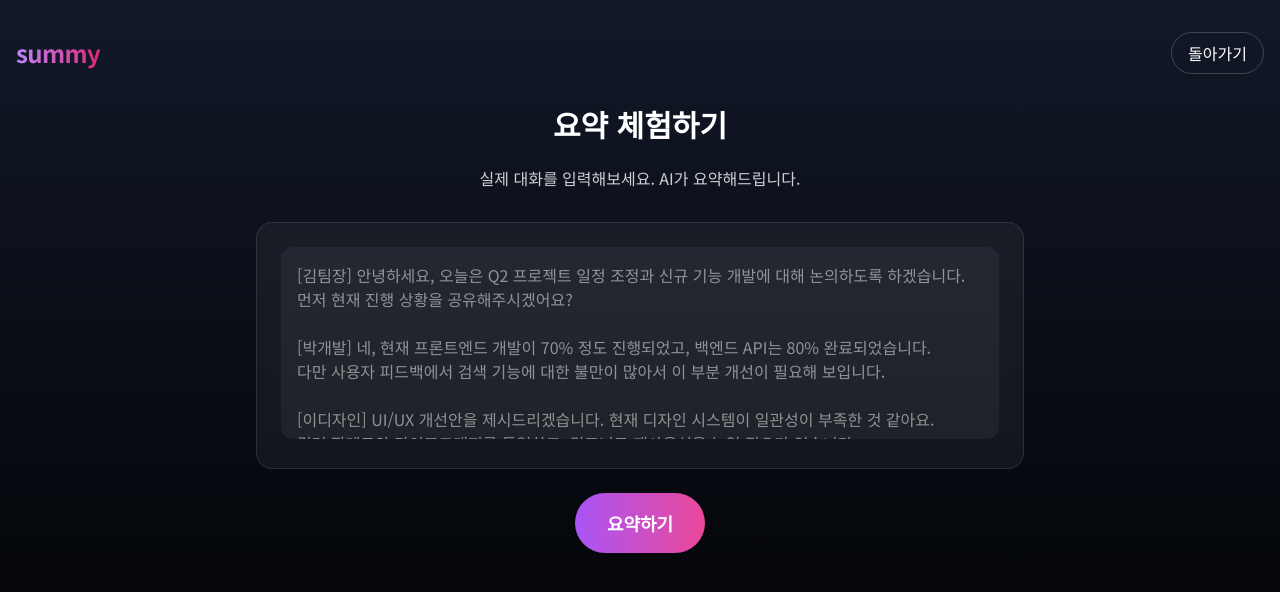
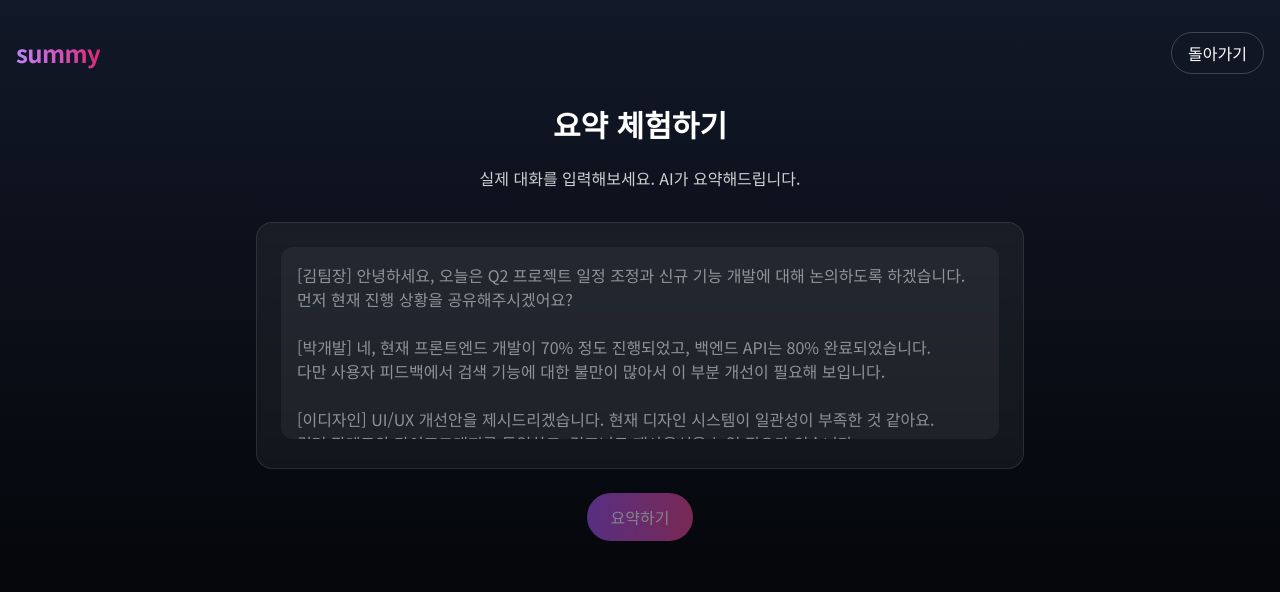
Before and after one commit to FLYLIKEB/summy, a Next.js app: page /demo in a window 1280 px wide. Shown: the top 592 px of the page. Built offline with nearby package versions, Linux system fonts and the light colour scheme.

Commit message:
fix: 요약하기 버튼 기능 수정 및 스타일 개선

```diff
--- a/app/demo/page.tsx
+++ b/app/demo/page.tsx
@@ -8,7 +8,7 @@ export default function DemoPage() {
   const [isLoading, setIsLoading] = useState(false)
   const [result, setResult] = useState('')
 
-  const handleSummarize = async () => {
+  const handleSummarize = () => {
     console.log('요약하기 버튼 클릭됨')
     if (!input.trim()) {
       console.log('입력값이 비어있음')
@@ -18,11 +18,10 @@ export default function DemoPage() {
     setIsLoading(true)
     setResult('')
 
+    // 실제 API 호출 대신 임시로 지연 시간을 추가
+    setTimeout(() => {
       try {
         console.log('요약 시작')
-      // 실제 API 호출 대신 임시로 지연 시간을 추가
-      await new Promise(resolve => setTimeout(resolve, 2000))
-
         // 임시 결과 (실제로는 API 응답을 사용)
         const summary = `요약 결과:
 
@@ -55,6 +54,7 @@ export default function DemoPage() {
       } finally {
         setIsLoading(false)
       }
+    }, 2000)
   }
 
   return (
@@ -116,7 +116,7 @@ export default function DemoPage() {
               type="button"
               onClick={handleSummarize}
               disabled={isLoading || !input.trim()}
-              className={`btn-primary ${isLoading ? 'opacity-50 cursor-not-allowed' : ''}`}
+              className="px-6 py-3 bg-gradient-to-r from-purple-500 to-pink-500 text-white rounded-full font-medium hover:from-purple-600 hover:to-pink-600 transition-all duration-200 disabled:opacity-50 disabled:cursor-not-allowed"
             >
               {isLoading ? (
                 <div className="flex items-center gap-2">
```
Lines whose indentation alone changed are shown as unchanged.
